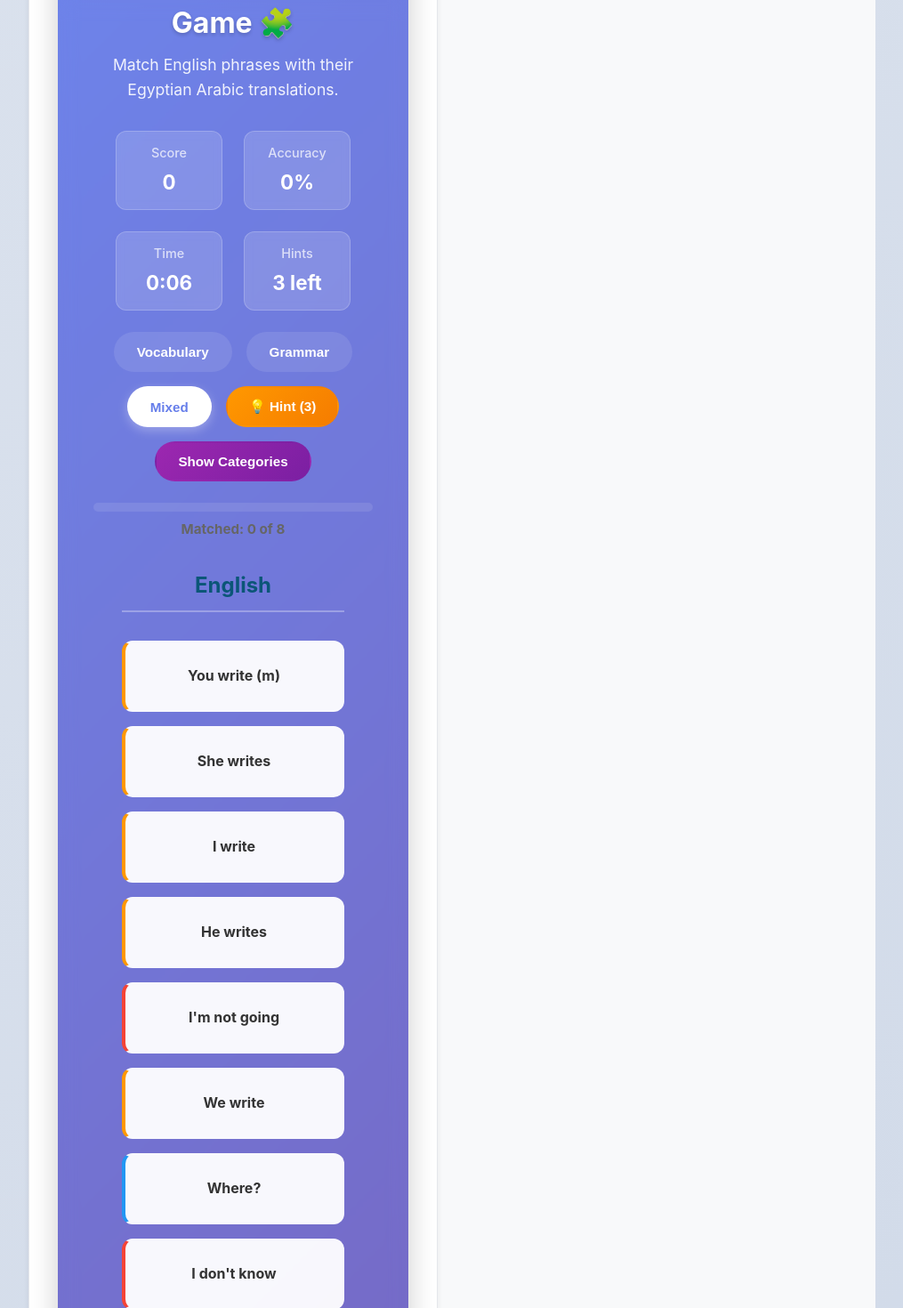
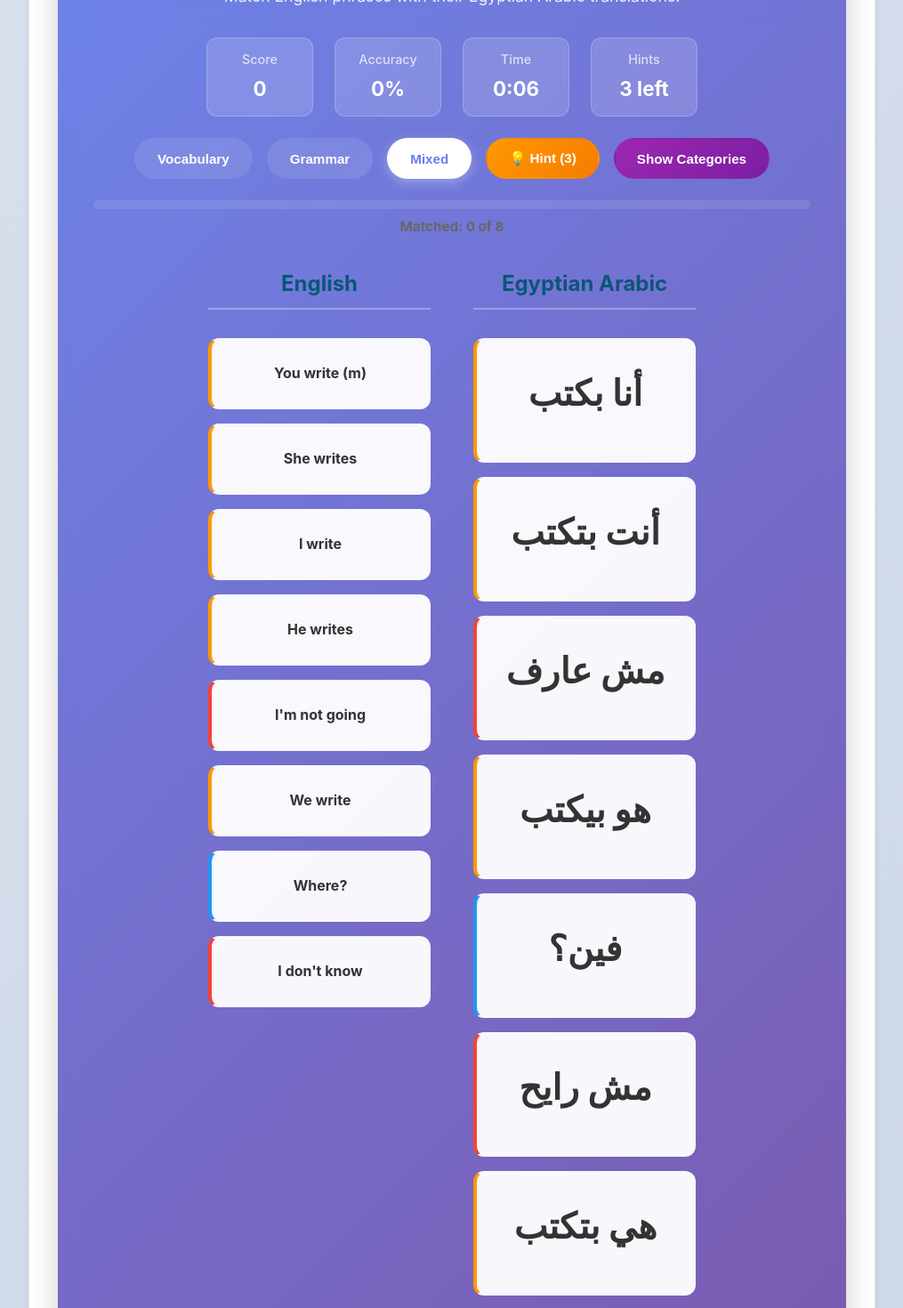
Before and after one commit to AlyAtalla/Masry, a React (Vite) app: page / in a window 1280 px wide. Shown: the part 9120-10590 px from the top of the page at 89% size, without its empty margins (132-1147 px from the left). Built offline with nearby package versions, Linux system fonts and the light colour scheme.

Commit message:
Enhance PhraseMatchGame layout: Add full-width styling for game card and adjust responsive padding for better visibility on smaller screens.

```diff
--- a/src/app/App.css
+++ b/src/app/App.css
@@ -327,6 +327,10 @@ main {
   transition: var(--transition);
 }
 
+.game-card.full-width {
+  grid-column: 1 / -1;
+}
+
 .game-card:hover {
   transform: translateY(-5px);
   box-shadow: var(--shadow-md);
--- a/src/app/App.tsx
+++ b/src/app/App.tsx
@@ -135,7 +135,7 @@ function App() {
               <MultipleChoiceGame />
             </div>
 
-            <div className="game-card">
+            <div className="game-card full-width">
               <h3>Phrase Matching</h3>
               <p>Match English phrases with their Egyptian Arabic translations in this engaging game.</p>
               <PhraseMatchGame />
--- a/src/features/minigames/PhraseMatchGame.css
+++ b/src/features/minigames/PhraseMatchGame.css
@@ -416,21 +416,21 @@
 
 @media (max-width: 768px) {
   .phrase-match-game {
-    padding: 1.5rem;
+    padding: 1rem;
   }
 
   .columns-container {
-    flex-direction: column;
-    align-items: center;
+    gap: 0.5rem;
   }
 
   .column {
-    width: 100%;
-    max-width: 300px;
+    flex: 1;
   }
 
   .phrase-card {
     width: 100%;
+    font-size: 0.9rem;
+    padding: 0.75rem;
   }
 
   .game-stats {
--- a/src/features/minigames/PhraseMatchGame.tsx
+++ b/src/features/minigames/PhraseMatchGame.tsx
@@ -255,7 +255,6 @@ const PhraseMatchGame = () => {
       </div>
 
       <div className="columns-container">
-        <div className="game-columns">
         <div className="column">
           <h3 className="column-title">English</h3>
           {englishColumn.map((phrase, idx) => {
@@ -304,7 +303,6 @@ const PhraseMatchGame = () => {
           })}
         </div>
       </div>
-      </div>
 
       {gameComplete && (
         <div className="completion-message">
```
Lines whose indentation alone changed are shown as unchanged.
